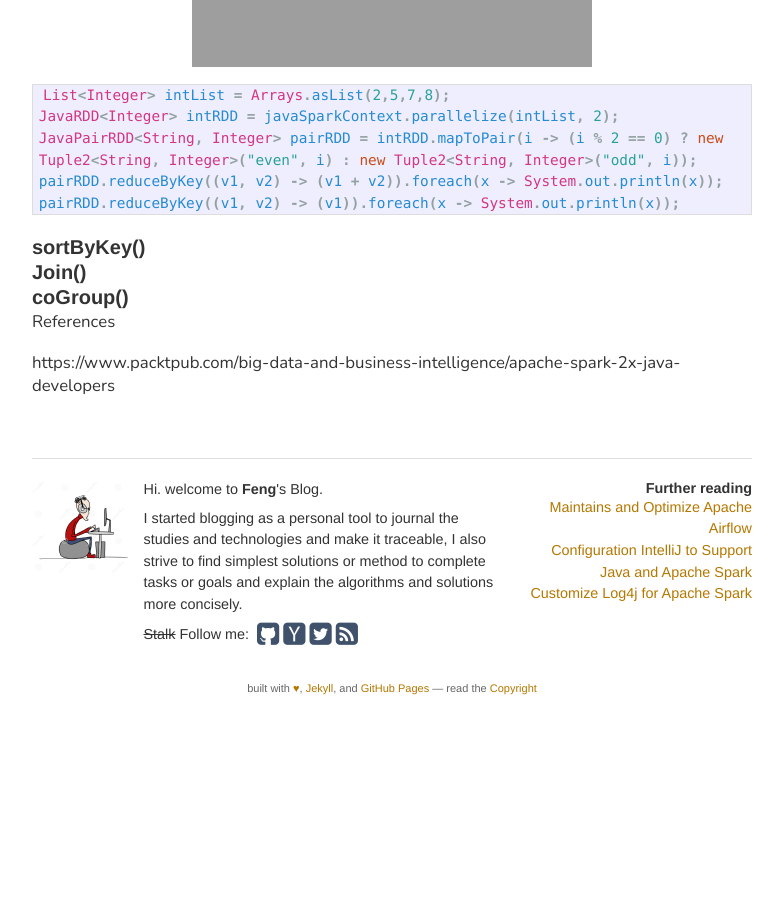
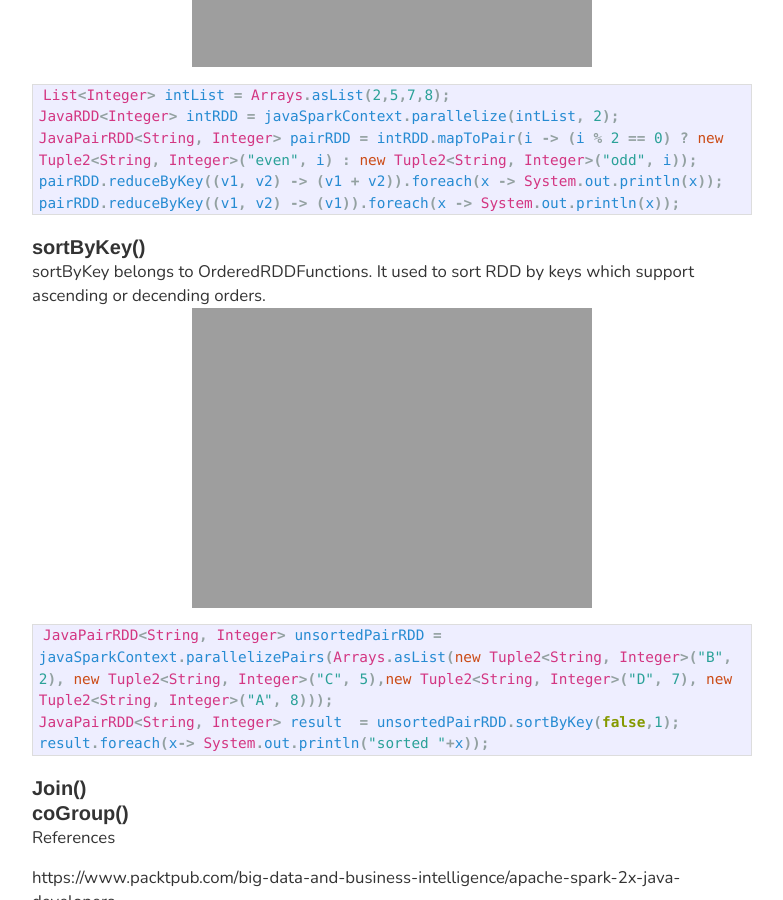
Before and after one commit to SharpLu/Blog, a Jekyll site: the page built from _posts/2016-07-10-java-8-for-apache-spark-examples.md, in a window 1280 px wide and 900 px high, scrolled down 8182 px. Shown: the whole window, without its empty margins (248-1031 px from the left). Built offline with Jekyll 4.4.1, drawn with Linux system fonts in a browser that asks for light colours; before the commit the page ends 8896 px from its top, so only the background shows below that.

Commit message:
Update 2016-07-10-java-8-for-apache-spark-examples.md

````diff
--- a/_posts/2016-07-10-java-8-for-apache-spark-examples.md
+++ b/_posts/2016-07-10-java-8-for-apache-spark-examples.md
@@ -187,9 +187,14 @@ pairRDD.reduceByKey((v1, v2) -> (v1 + v2)).foreach(x -> System.out.println(x));
 pairRDD.reduceByKey((v1, v2) -> (v1)).foreach(x -> System.out.println(x));
 ```
 
-
 ##### sortByKey()
-
+sortByKey belongs to OrderedRDDFunctions. It used to sort RDD by keys which support ascending or decending orders.
+![](http://feng.io/static/spark_examples/12.png)
+```java
+JavaPairRDD<String, Integer> unsortedPairRDD = javaSparkContext.parallelizePairs(Arrays.asList(new Tuple2<String, Integer>("B", 2), new Tuple2<String, Integer>("C", 5),new Tuple2<String, Integer>("D", 7), new Tuple2<String, Integer>("A", 8)));
+JavaPairRDD<String, Integer> result  = unsortedPairRDD.sortByKey(false,1);
+result.foreach(x-> System.out.println("sorted "+x));
+```
 ##### Join()
 
 ##### coGroup()
````
